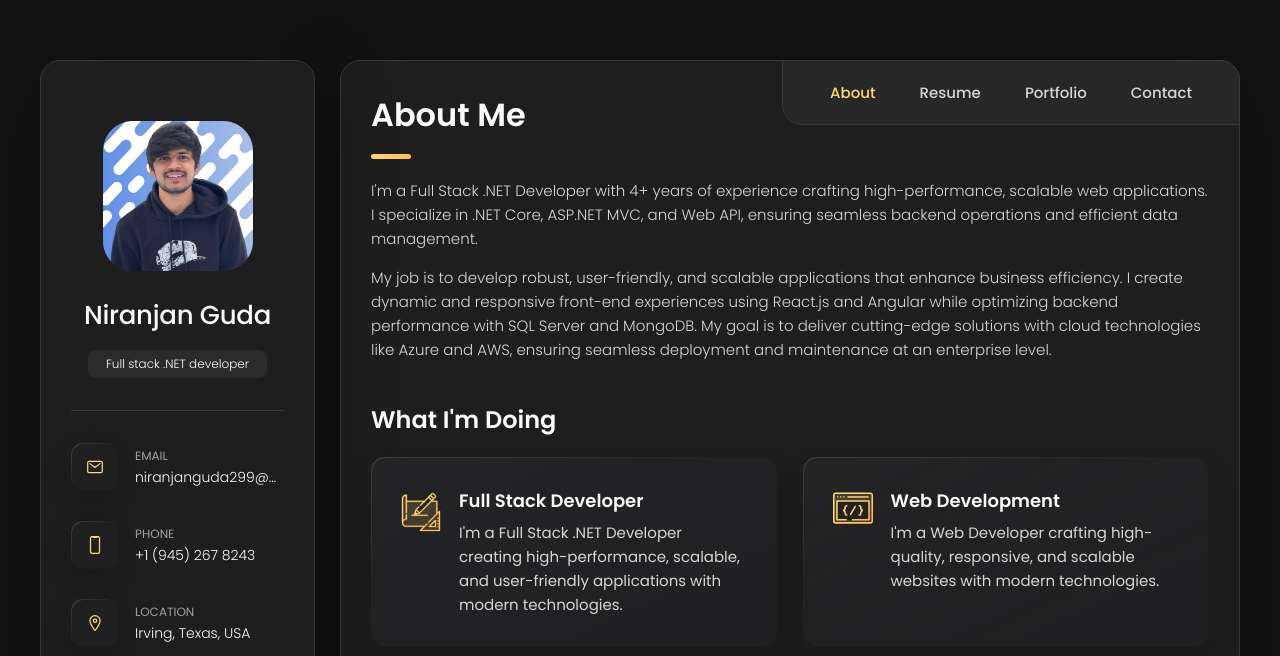
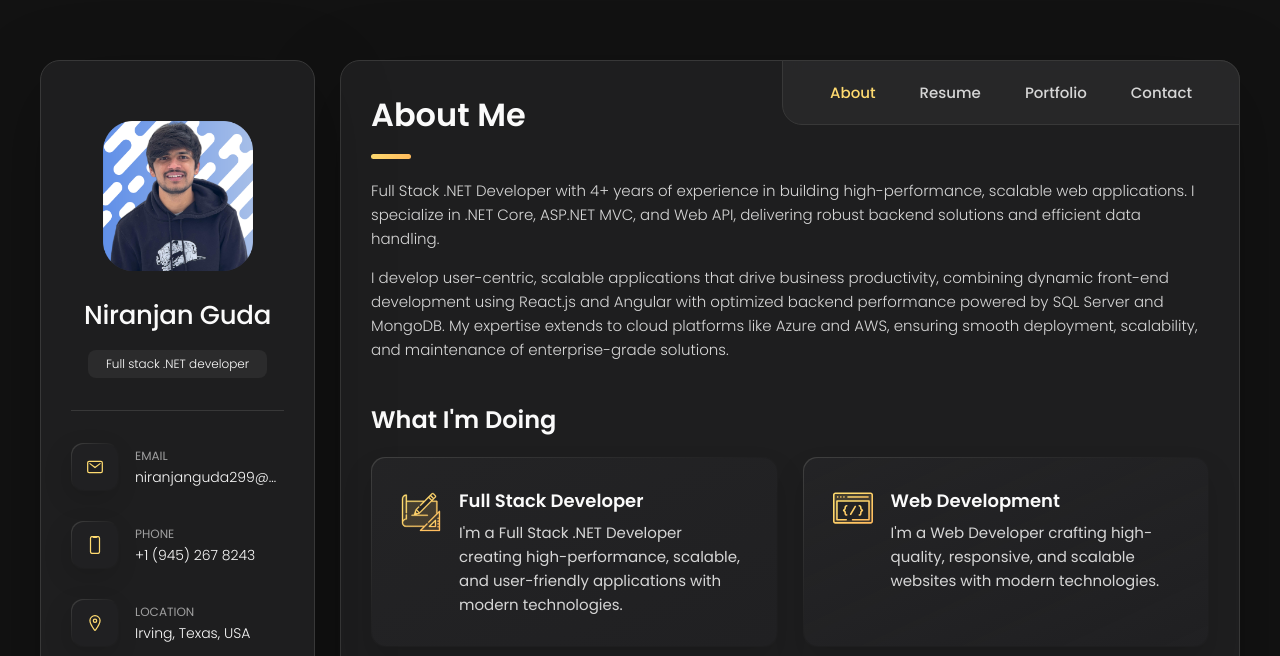
Before and after one commit to gou8m/NiranjanGuda, a plain HTML site: page index.html in a window 1280 px wide. Shown: the top 656 px of the page. Drawn offline with nearby package versions, Linux system fonts and the light colour scheme.

Commit message:
modified about-me

```diff
--- a/index.html
+++ b/index.html
@@ -195,15 +195,12 @@
 
         <section class="about-text">
           <p>
-            I'm a Full Stack .NET Developer with 4+ years of experience crafting high-performance, scalable web applications. I specialize in .NET Core, ASP.NET MVC, and Web API, ensuring seamless
-            backend operations and efficient data management.
+            Full Stack .NET Developer with 4+ years of experience in building high-performance, scalable web applications. I specialize in .NET Core, ASP.NET MVC, and Web API, delivering robust backend solutions and efficient data handling.
           </p>
 
           <p>
-            My job is to develop robust, user-friendly, and scalable applications that
-            enhance business efficiency. I create dynamic and responsive front-end experiences
-            using React.js and Angular while optimizing backend performance with SQL Server and MongoDB. My goal is to deliver cutting-edge solutions with cloud technologies like Azure and AWS,
-            ensuring seamless deployment and maintenance at an enterprise level.
+            I develop user-centric, scalable applications that drive business productivity, combining dynamic front-end development using React.js and Angular with optimized backend performance powered by SQL Server and MongoDB.
+            My expertise extends to cloud platforms like Azure and AWS, ensuring smooth deployment, scalability, and maintenance of enterprise-grade solutions.
           </p>
         </section>
 
```
